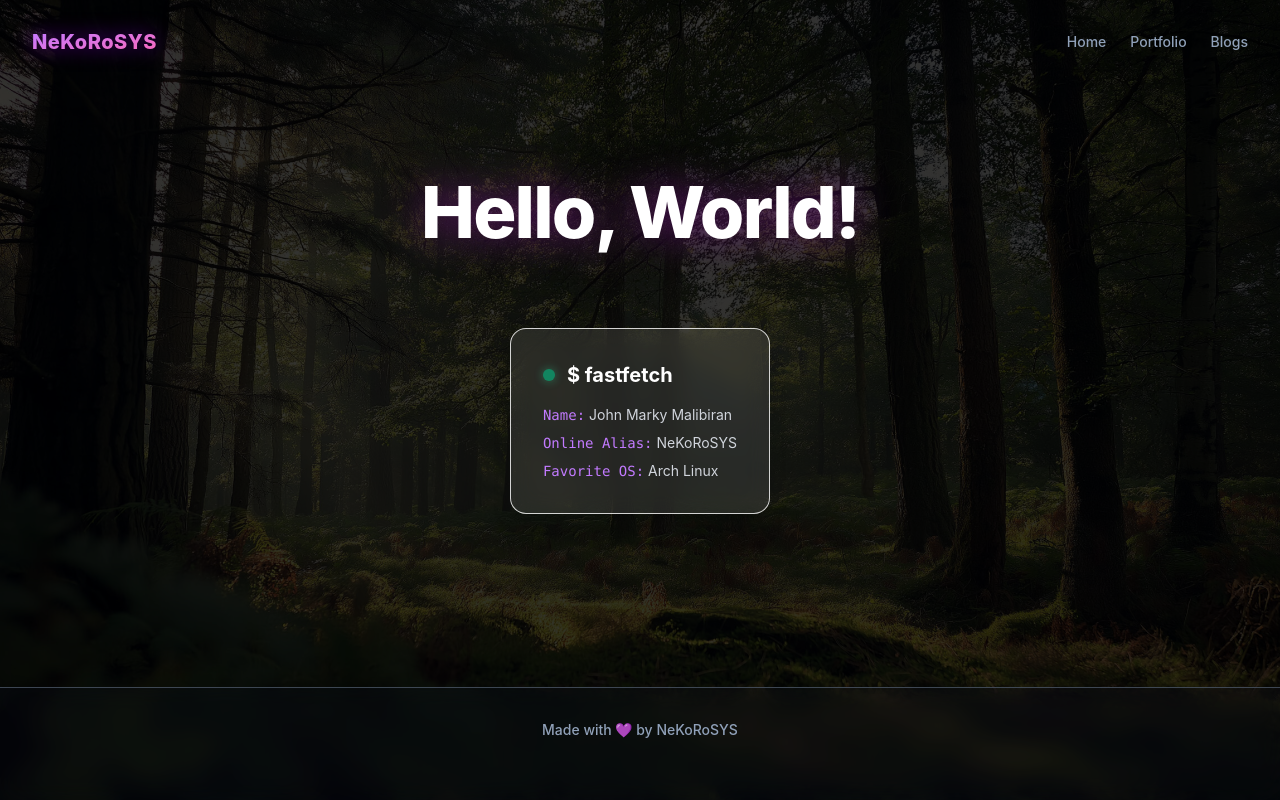
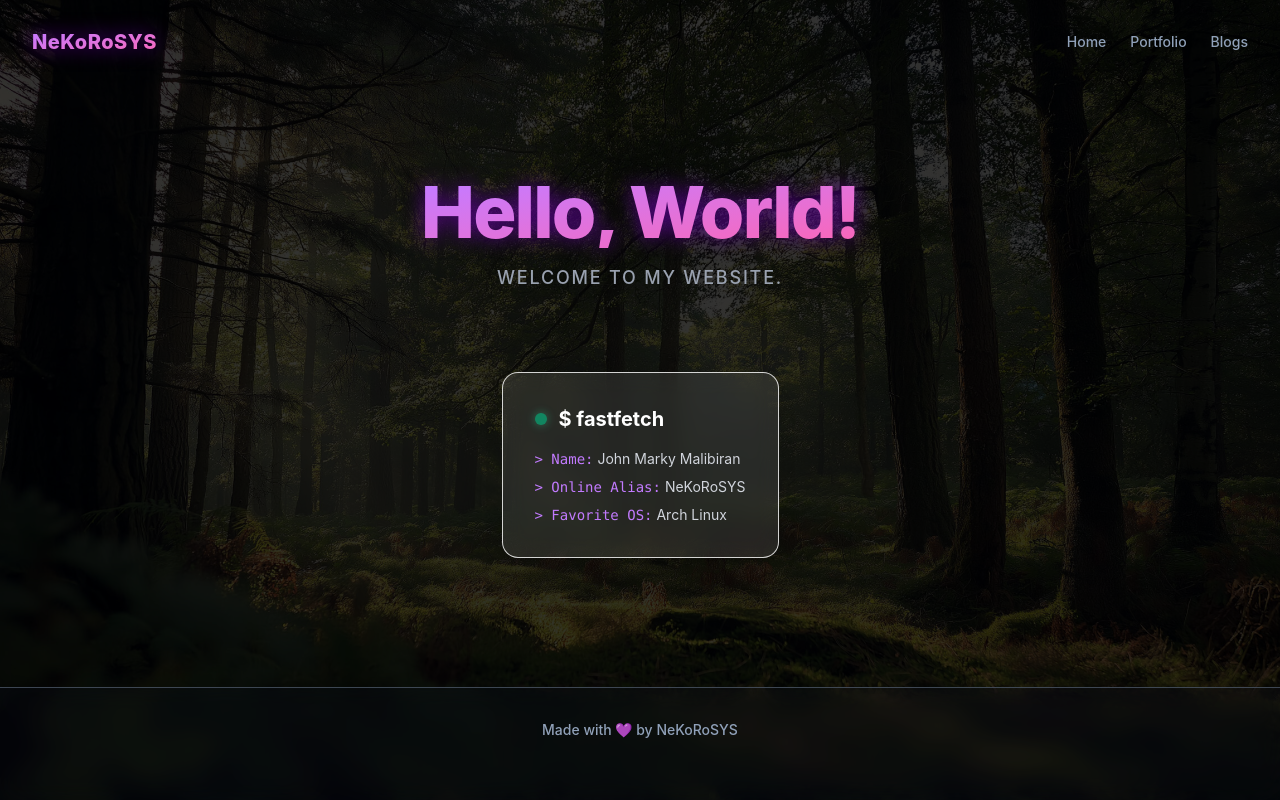
Before and after one commit to NeKoRoSYS/nekorosys.github.io, a React (Vite) app in the folder website/: page / in a window 1280 px wide. Built offline with nearby package versions, Linux system fonts and the light colour scheme.

Commit message:
directory changes

```diff
--- a/website/src/App.tsx
+++ b/website/src/App.tsx
@@ -1,11 +1,11 @@
 import { Suspense, lazy } from 'react';
-import { BrowserRouter as Router, Routes, Route, useLocation } from 'react-router-dom';
+import { HashRouter as Router, Routes, Route, useLocation } from 'react-router-dom';
 import { AnimatePresence } from 'framer-motion';
 
 import Background from './components/Background';
 import HeaderBar from './components/HeaderBar';
 import FooterBar from './components/FooterBar';
-import { SmoothScroller } from './effects/Effects';
+import { SmoothScroller } from './shared/Effects';
 import { PageLoader } from './components/Loaders';
 
 const Portfolio = lazy(() => import('./pages/Portfolio'));
--- a/website/src/components/Buttons.tsx
+++ b/website/src/components/Buttons.tsx
@@ -1,4 +1,5 @@
 import { type ReactNode, type MouseEventHandler } from 'react';
+import { Animations } from '../shared/Animations';
 import Colors from '../shared/Colors';
 
 interface ButtonBaseProps {
@@ -14,7 +15,7 @@ function ButtonBase({ children, onClick, className = '', radiusClass }: ButtonBa
       onClick={onClick}
       className={`btn-base ${className} cursor-pointer border ${radiusClass} ${
         !className ? Colors.interactable : ''
-      } px-10 py-3 transition-all ${Colors.riseOnHover}`}
+      } px-10 py-3 transition-all ${Animations.riseOnHover}`}
     >
       {children}
     </button>
--- a/website/src/components/HeaderBar.tsx
+++ b/website/src/components/HeaderBar.tsx
@@ -1,5 +1,5 @@
 import { Link } from "react-router-dom";
-import { CheckScrollOnTop } from '../effects/Effects'
+import { CheckScrollOnTop } from '../shared/Effects'
 import Colors from "../shared/Colors";
 
 export default function HeaderBar() {
--- a/website/src/components/HoverCard.tsx
+++ b/website/src/components/HoverCard.tsx
@@ -0,0 +1,10 @@
+import { Animations } from "../shared/Animations";
+import { PopoutBlock } from "./PageRenderer";
+
+export default function HoverCard({ children }) {
+    return (
+        <PopoutBlock className={`flex-1 ${ Animations.riseOnHover } transition-transform`}>
+            {children}
+        </PopoutBlock>
+    )
+}
--- a/website/src/components/Loaders.tsx
+++ b/website/src/components/Loaders.tsx
@@ -1,18 +1,7 @@
 import { useRef } from 'react';
-import { motion, useInView, type Variants, type Transition } from 'framer-motion';
-import { CheckIfAboveCenter } from '../effects/Effects';
-
-const innerBlockVariants: Variants = {
-  hiddenTop: { opacity: 0, scale: 0.92, y: -40 },
-  hiddenBottom: { opacity: 0, scale: 0.92, y: 40 },
-  visible: { opacity: 1, scale: 1, y: 0, transition: { type: "spring", stiffness: 70, damping: 14, duration: 0.8 } }
-};
-
-const innerPanelVariants: Variants = {
-  hiddenTop: { opacity: 0, y: -40 },
-  hiddenBottom: { opacity: 0, y: 40 },
-  visible: { opacity: 1, y: 0, transition: { type: "tween", duration: 0.8 } }
-};
+import { motion, useInView, type Transition } from 'framer-motion';
+import { CheckIfAboveCenter } from '../shared/Effects';
+import { innerBlockVariants, innerPanelVariants } from '../shared/Animations';
 
 const pulseTransition: Transition = {
   duration: 1.5,
--- a/website/src/components/PageRenderer.tsx
+++ b/website/src/components/PageRenderer.tsx
@@ -1,19 +1,7 @@
-import { useEffect, useRef, type ReactNode } from 'react';
-import { motion, useInView, type Variants } from 'framer-motion';
-import Lenis from '@studio-freight/lenis';
-import { CheckIfAboveCenter } from '../effects/Effects';
-
-const innerBlockVariants: Variants = {
-  hiddenTop: { opacity: 0, scale: 0.92, y: -40 },
-  hiddenBottom: { opacity: 0, scale: 0.92, y: 40 },
-  visible: { opacity: 1, scale: 1, y: 0, transition: { type: "spring", stiffness: 70, damping: 14, duration: 0.8 } }
-};
-
-const innerPanelVariants: Variants = {
-  hiddenTop: { opacity: 0, y: -40 },
-  hiddenBottom: { opacity: 0, y: 40 },
-  visible: { opacity: 1, y: 0, transition: { type: "tween", duration: 0.8 } }
-};
+import { useRef, type ReactNode } from 'react';
+import { motion, useInView } from 'framer-motion';
+import { CheckIfAboveCenter } from '../shared/Effects';
+import { innerBlockVariants, innerPanelVariants } from '../shared/Animations';
 
 interface WrapperProps {
   children: ReactNode;
@@ -65,34 +53,3 @@ export function PopoutPanel({ children, className = "" }: WrapperProps) {
     </motion.div>
   );
 }
-
-export default function ScrollSection() {
-  useEffect(() => {
-    const lenis = new Lenis({
-      duration: 1.2,
-      easing: (t) => Math.min(1, 1.001 - Math.pow(2, -10 * t)),
-    });
-
-    function raf(time: number) {
-      lenis.raf(time);
-      requestAnimationFrame(raf);
-    }
-
-    requestAnimationFrame(raf);
-    return () => lenis.destroy();
-  }, []);
-
-  return (
-    <div className="gap-0 flex flex-col items-center text-center py-20">
-
-      <div className="max-w-8xl mx-7 px-4 gap-12 flex grid-cols-3 justify-center-safe items-center">
-      </div>
-
-      <div className="max-w-8xl w-full mx-auto px-4 flex flex-col items-center">
-      </div>
-
-      <div className="w-full mx-auto px-4 gap-12 flex flex-col items-center">
-      </div>
-    </div>
-  );
-}
--- a/website/src/pages/Home.tsx
+++ b/website/src/pages/Home.tsx
@@ -8,9 +8,12 @@ export default function Home() {
         <div className="flex flex-col w-full items-center animate-in fade-in duration-700 mt-32 mb-15">
             <div className="mt-12 mb-20 text-center">
                 <FadeIn delay={0.1}>
-                    <h1 className="text-7xl font-extrabold text-white tracking-tight drop-shadow-[0_0_20px_rgba(211,34,238,0.4)]">
+                    <h1 className="text-7xl font-extrabold drop-shadow-[0_0_10px_rgba(110,0,180,0.75)] text-transparent bg-clip-text bg-linear-to-br from-purple-400 to-pink-400 tracking-tight">
                         Hello, World!
                     </h1>
+                    <p className="mt-4 text-gray-400 text-lg tracking-widest uppercase font-medium">
+                        Welcome to my website.
+                    </p>
                 </FadeIn>
             </div>
 
@@ -21,9 +24,9 @@ export default function Home() {
                     <h3 className="font-bold text-xl text-white">{"$ fastfetch"}</h3>
                 </div>
                 <div className="space-y-2 text-sm text-gray-300">
-                    <p><span className="text-purple-400 font-mono">Name:</span> John Marky Malibiran</p>
-                    <p><span className="text-purple-400 font-mono">Online Alias:</span> NeKoRoSYS</p>
-                    <p><span className="text-purple-400 font-mono">Favorite OS:</span> Arch Linux</p>
+                    <p><span className="text-purple-400 font-mono">{"> Name:"}</span> John Marky Malibiran</p>
+                    <p><span className="text-purple-400 font-mono">{"> Online Alias:"}</span> NeKoRoSYS</p>
+                    <p><span className="text-purple-400 font-mono">{"> Favorite OS:"}</span> Arch Linux</p>
                 </div>
                 </PopoutBlock>
             </div>
--- /dev/null
+++ b/website/src/shared/Animations.ts
@@ -0,0 +1,21 @@
+import type { Variants } from "motion/react";
+
+const Animations = {
+    riseOnHover: "translate-y-0 hover:-translate-y-1",
+}
+
+const innerBlockVariants: Variants = {
+  hiddenTop: { opacity: 0, scale: 0.92, y: -40 },
+  hiddenBottom: { opacity: 0, scale: 0.92, y: 40 },
+  visible: { opacity: 1, scale: 1, y: 0, transition: { type: "spring", stiffness: 70, damping: 14, duration: 0.8 } }
+};
+
+const innerPanelVariants: Variants = {
+  hiddenTop: { opacity: 0, y: -40 },
+  hiddenBottom: { opacity: 0, y: 40 },
+  visible: { opacity: 1, y: 0, transition: { type: "tween", duration: 0.8 } }
+};
+
+export {
+    Animations, innerBlockVariants, innerPanelVariants
+}
--- a/website/src/shared/Colors.ts
+++ b/website/src/shared/Colors.ts
@@ -1,8 +1,7 @@
 const Colors = {
     // Existing
     button: "border-purple-400/80 hover:border-green-400 bg-purple-950/50 hover:bg-green-600/50 hover:drop-shadow-[0_0_10px_rgba(80,200,150,0.5)]",
-    interactable: "border-purple-400/80 hover:border-green-400 bg-purple-950/50 hover:bg-green-600/50 hover:drop-shadow-[0_0_10px_rgba(80,200,150,0.5)]",
-    riseOnHover: "translate-y-0 hover:-translate-y-1",
+    get interactable() { return this.button },
 
     // Typography
     textAccent: "text-purple-400",
--- a/website/src/effects/Effects.tsx
+++ b/website/src/shared/Effects.tsx
@@ -29,7 +29,8 @@ export function CheckScrollOnTop() {
 
   useEffect(() => {
     const handleScroll = () => {
-      setIsAtTop(window.scrollY < 100);
+      const isCurrentlyAtTop = window.scrollY < 100;
+      setIsAtTop((prev) => (prev !== isCurrentlyAtTop ? isCurrentlyAtTop : prev));
     };
 
     window.addEventListener('scroll', handleScroll);
```
Also changed, not shown: website/src/pages/Portfolio.tsx (+9 -8 lines).
